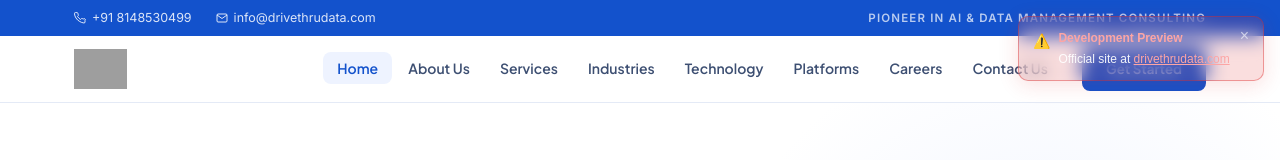
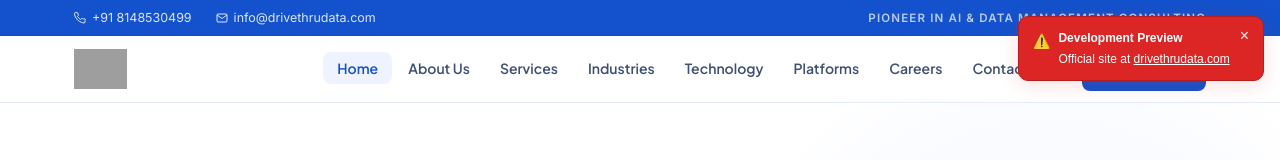
Before and after one commit to nikhil-karthik-avvss/drivethrudata-react, a React (Vite) app: page / in a window 1280 px wide. Shown: the top 160 px of the page. Built offline with nearby package versions, Linux system fonts and the light colour scheme; grey boxes are pictures that could not be loaded.

Commit message:
Make dev banner solid red

```diff
--- a/src/components/DevBanner.jsx
+++ b/src/components/DevBanner.jsx
@@ -11,10 +11,8 @@ export default function DevBanner() {
       top: '16px',
       right: '16px',
       zIndex: 9999,
-      backgroundColor: 'rgba(220, 38, 38, 0.15)',
-      border: '1px solid rgba(220, 38, 38, 0.4)',
-      backdropFilter: 'blur(10px)',
-      WebkitBackdropFilter: 'blur(10px)',
+      backgroundColor: '#dc2626',
+      border: '1px solid #b91c1c',
       borderRadius: '10px',
       padding: '12px 14px',
       maxWidth: '260px',
@@ -23,8 +21,8 @@ export default function DevBanner() {
       <div style={{ display: 'flex', alignItems: 'flex-start', justifyContent: 'space-between', gap: '10px' }}>
         <div style={{ display: 'flex', gap: '8px', alignItems: 'flex-start' }}>
           <span style={{ fontSize: '14px', flexShrink: 0, marginTop: '1px' }}>⚠️</span>
-          <div style={{ fontSize: '12px', color: 'rgba(255,255,255,0.92)', lineHeight: '1.5', fontFamily: 'sans-serif' }}>
-            <strong style={{ display: 'block', color: '#fca5a5', marginBottom: '3px', fontSize: '12px' }}>
+          <div style={{ fontSize: '12px', color: '#fff', lineHeight: '1.5', fontFamily: 'sans-serif' }}>
+            <strong style={{ display: 'block', color: '#fff', marginBottom: '3px', fontSize: '12px' }}>
               Development Preview
             </strong>
             Official site at{' '}
@@ -32,7 +30,7 @@ export default function DevBanner() {
               href="https://drivethrudata.com"
               target="_blank"
               rel="noopener noreferrer"
-              style={{ color: '#fca5a5', textDecoration: 'underline' }}
+              style={{ color: '#fff', textDecoration: 'underline' }}
             >
               drivethrudata.com
             </a>
@@ -44,7 +42,7 @@ export default function DevBanner() {
           style={{
             background: 'none',
             border: 'none',
-            color: 'rgba(255,255,255,0.6)',
+            color: '#fff',
             cursor: 'pointer',
             fontSize: '16px',
             lineHeight: 1,
```
